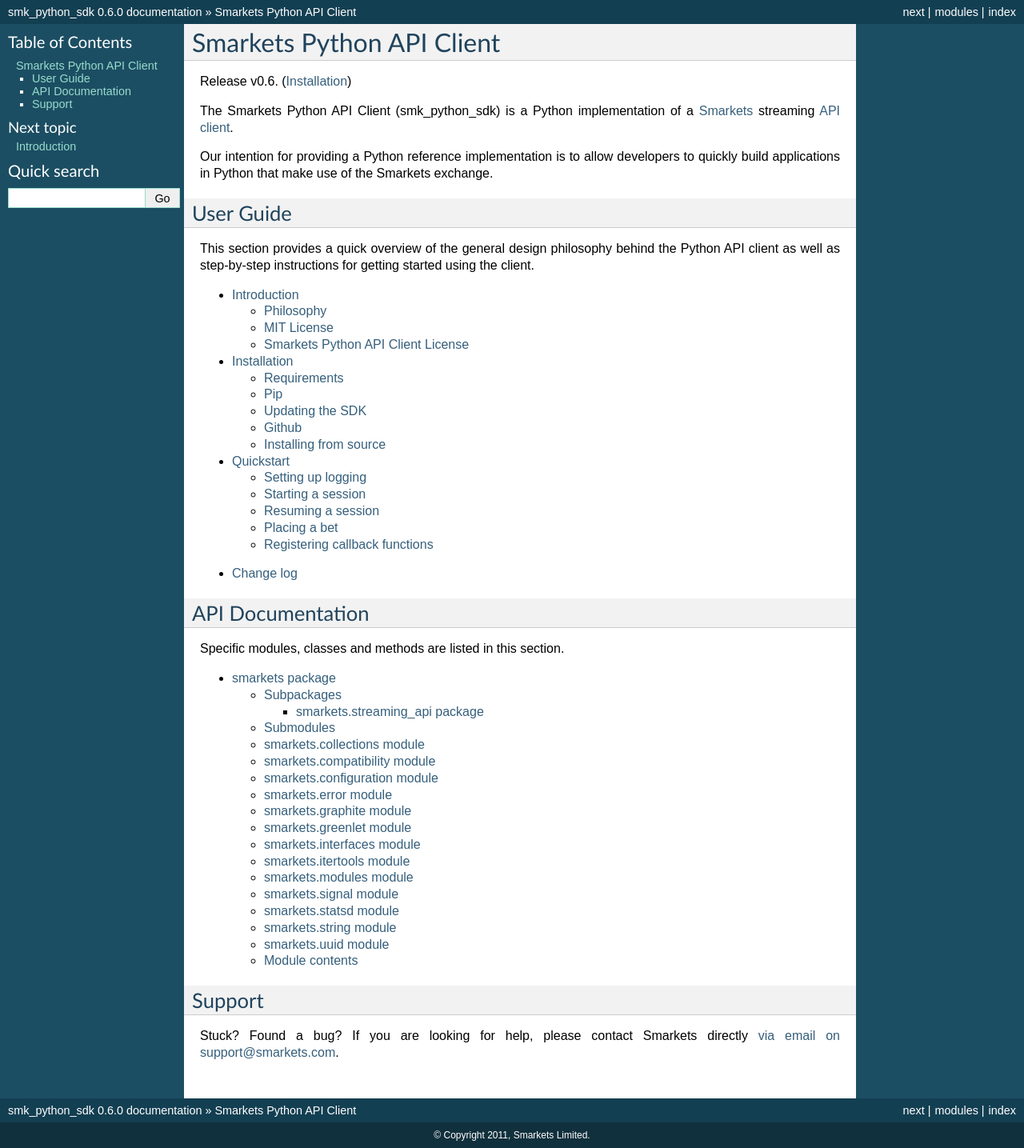
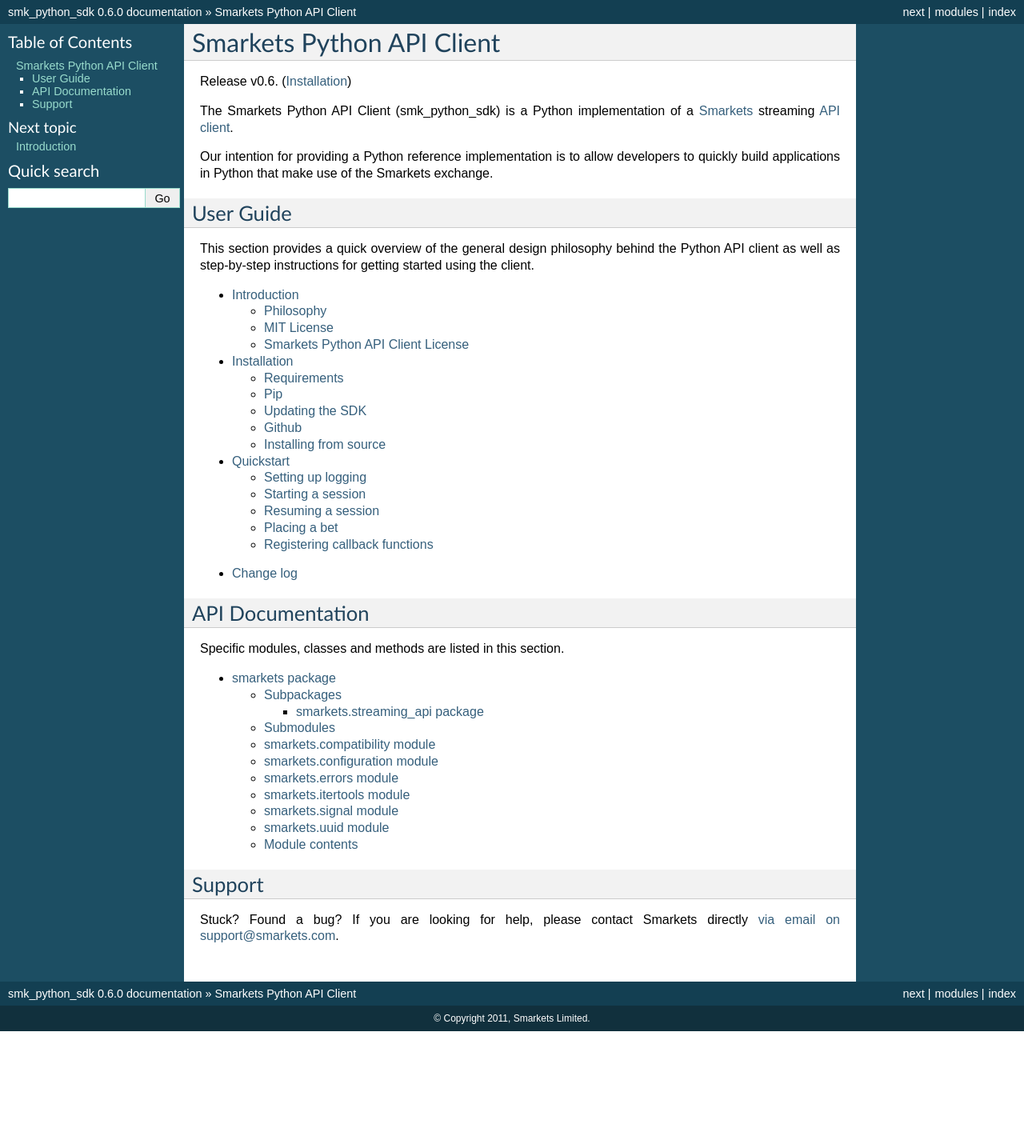
Before and after one commit to smarkets/smk_python_sdk, a Sphinx documentation site: the page built from docs/index.rst, in a window 1280 px wide. Shown: the whole page at 80% size. Built offline with Sphinx 7.4.7, drawn with Linux system fonts in a browser that asks for light colours; after the commit the page ends 1289 px from its top, so only the background shows below that.

Commit message:
Clean up docs

```diff
--- a/docs/smarkets.rst
+++ b/docs/smarkets.rst
@@ -10,14 +10,6 @@
 
 Submodules
 ----------
-
-smarkets.collections module
----------------------------
-
-.. automodule:: smarkets.collections
-    :members:
-    :undoc-members:
-    :show-inheritance:
 
 smarkets.compatibility module
 -----------------------------
@@ -35,34 +27,10 @@
     :undoc-members:
     :show-inheritance:
 
-smarkets.error module
+smarkets.errors module
 ---------------------
 
-.. automodule:: smarkets.error
-    :members:
-    :undoc-members:
-    :show-inheritance:
-
-smarkets.graphite module
-------------------------
-
-.. automodule:: smarkets.graphite
-    :members:
-    :undoc-members:
-    :show-inheritance:
-
-smarkets.greenlet module
-------------------------
-
-.. automodule:: smarkets.greenlet
-    :members:
-    :undoc-members:
-    :show-inheritance:
-
-smarkets.interfaces module
---------------------------
-
-.. automodule:: smarkets.interfaces
+.. automodule:: smarkets.errors
     :members:
     :undoc-members:
     :show-inheritance:
@@ -75,34 +43,11 @@
     :undoc-members:
     :show-inheritance:
 
-smarkets.modules module
------------------------
-
-.. automodule:: smarkets.modules
-    :members:
-    :undoc-members:
-    :show-inheritance:
 
 smarkets.signal module
 ----------------------
 
 .. automodule:: smarkets.signal
-    :members:
-    :undoc-members:
-    :show-inheritance:
-
-smarkets.statsd module
-----------------------
-
-.. automodule:: smarkets.statsd
-    :members:
-    :undoc-members:
-    :show-inheritance:
-
-smarkets.string module
-----------------------
-
-.. automodule:: smarkets.string
     :members:
     :undoc-members:
     :show-inheritance:
```
